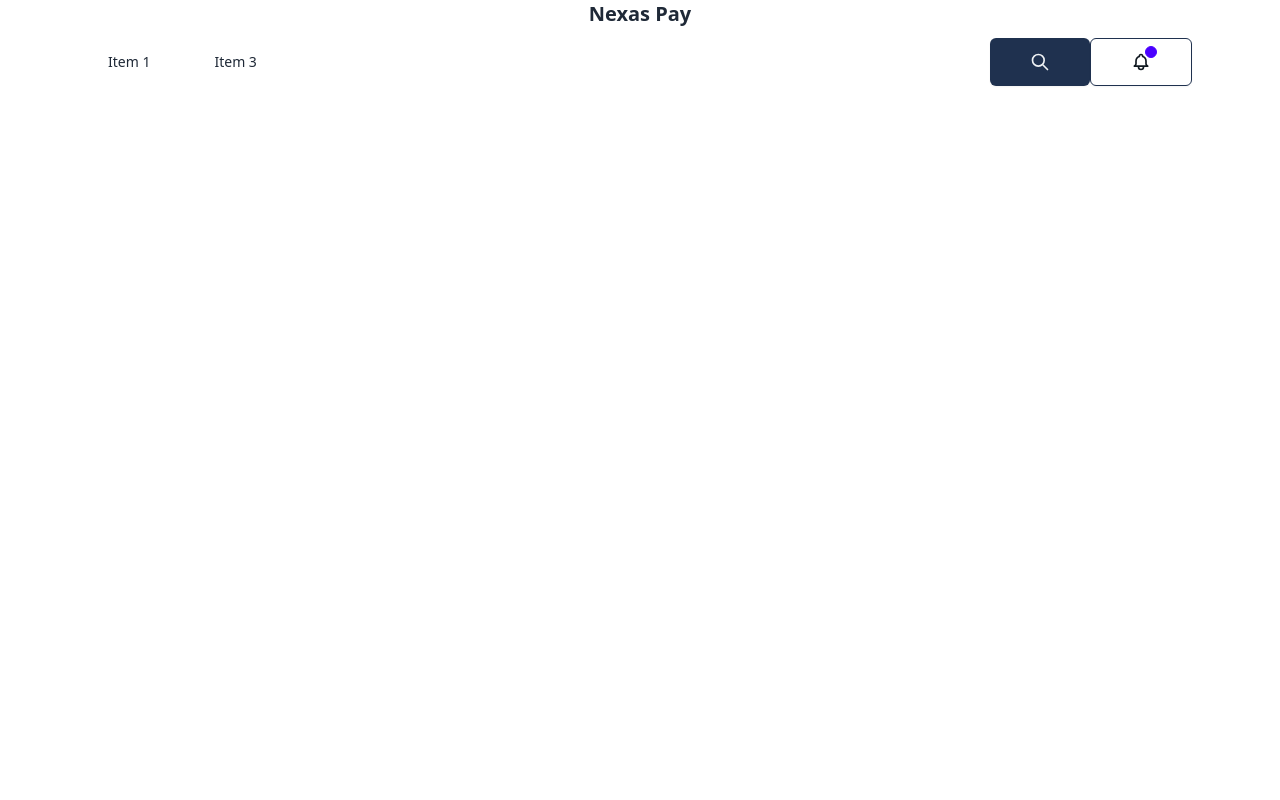
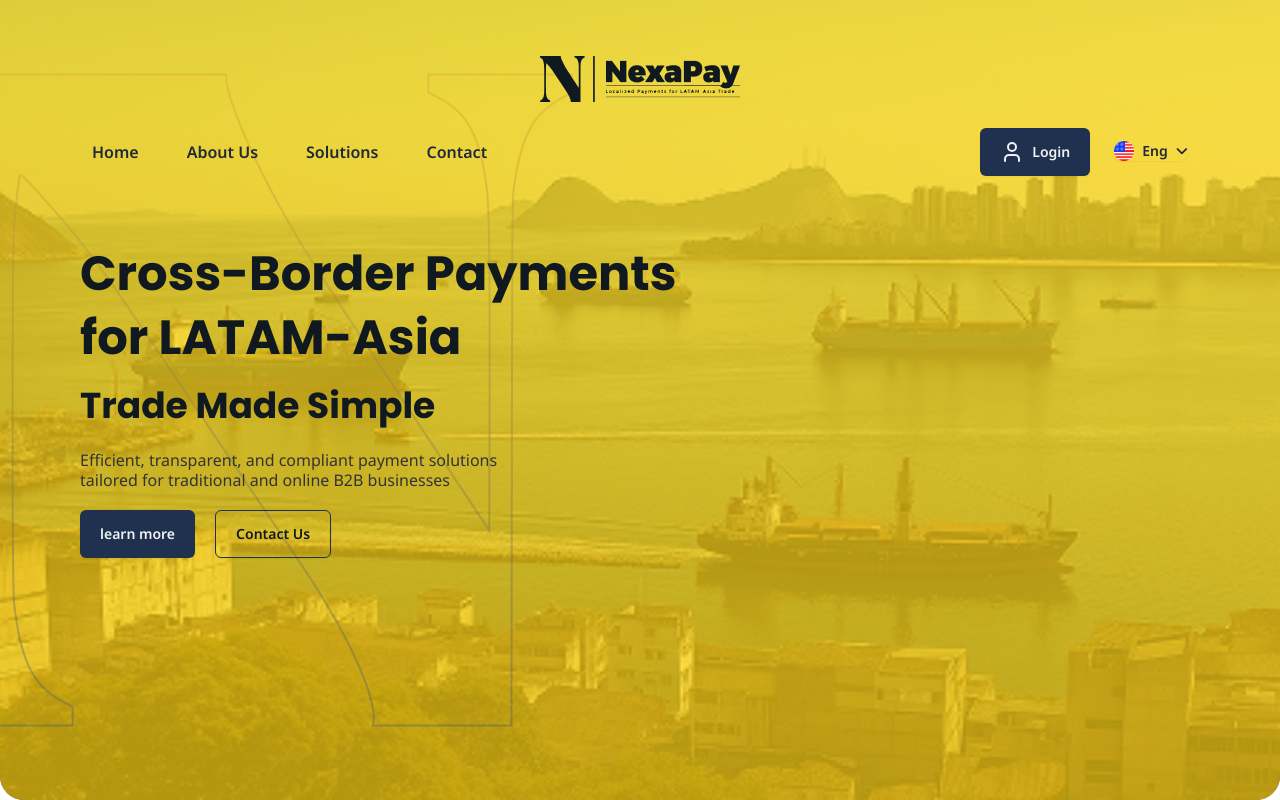
Before and after one commit to mahfuzahmedzisan/Nexapay-Landing, a website built with Vite: page index.html in a window 1280 px wide. Built offline with nearby package versions, Linux system fonts and the light colour scheme.

Commit message:
Header and Hero --done
Header and hero section are added in index page

```diff
--- a/index.html
+++ b/index.html
@@ -16,12 +16,12 @@
 
 <body>
 
-
-    <header>
+    <!-- Header Section -->
+    <header class="absolute bg-transparent top-14 z-50 left-0 w-full">
         <div class="container">
-            <div class="">
+            <div class="mb-3">
                 <div class="text-center">
-                    <a class="btn btn-ghost normal-case text-xl">Nexas Pay</a>
+                    <a class="btn btn-ghost normal-case text-xl"><img src="./src/images/Logo.png" alt="NexaPay"></a>
                 </div>
             </div>
             <div class="navbar">
@@ -35,7 +35,7 @@
                             </svg>
                         </div>
                         <ul tabindex="0"
-                            class="menu menu-sm dropdown-content bg-base-100 rounded-box z-[1] mt-3 w-52 p-2 shadow">
+                            class="menu menu-sm dropdown-content bg-light rounded-box z-[1] mt-3 w-52 p-2 shadow">
                             <li><a>Homepage</a></li>
                             <li><a>Portfolio</a></li>
                             <li><a>About</a></li>
@@ -44,36 +44,70 @@
                 </div>
                 <div class="flex-1 hidden md:flex">
                     <ul class="menu menu-horizontal px-1">
-                        <li><a href="">Item 1</a></li>
-                        <li>
-                            <a href=""></a>
+                        <li
+                            class="font-semibold text-paragraph-2 mr-12 last:mr-0 relative after:content-[''] after:absolute after:h-0.5 after:w-0 after:hover:w-full after:bg-dark after:top-full after:left-0 after:transition-all after:duration-300 after:ease-linear">
+                            <a class="p-0" href="home.html">Home</a>
                         </li>
-                        <li><a href="">Item 3</a></li>
+                        <li
+                            class="font-semibold text-paragraph-2 mr-12 last:mr-0 relative after:content-[''] after:absolute after:h-0.5 after:w-0 after:hover:w-full after:bg-dark after:top-full after:left-0 after:transition-all after:duration-300 after:ease-linear">
+                            <a class="p-0" href="about.html">About Us</a>
+                        </li>
+                        <li
+                            class="font-semibold text-paragraph-2 mr-12 last:mr-0 relative after:content-[''] after:absolute after:h-0.5 after:w-0 after:hover:w-full after:bg-dark after:top-full after:left-0 after:transition-all after:duration-300 after:ease-linear">
+                            <a class="p-0" href="solution.html">Solutions</a>
+                        </li>
+                        <li
+                            class="font-semibold text-paragraph-2 mr-12 last:mr-0 relative after:content-[''] after:absolute after:h-0.5 after:w-0 after:hover:w-full after:bg-dark after:top-full after:left-0 after:transition-all after:duration-300 after:ease-linear">
+                            <a class="p-0" href="contact.html">Contact</a>
+                        </li>
                     </ul>
                 </div>
-                <div class="flex-none">
-                    <button class="btn btn-primary">
-                        <svg xmlns="http://www.w3.org/2000/svg" class="h-5 w-5" fill="none" viewBox="0 0 24 24"
-                            stroke="currentColor">
-                            <path stroke-linecap="round" stroke-linejoin="round" stroke-width="2"
-                                d="M21 21l-6-6m2-5a7 7 0 11-14 0 7 7 0 0114 0z" />
-                        </svg>
-                    </button>
-                    <button class="btn btn-secondary">
-                        <div class="indicator">
-                            <svg xmlns="http://www.w3.org/2000/svg" class="h-5 w-5" fill="none" viewBox="0 0 24 24"
-                                stroke="currentColor">
-                                <path stroke-linecap="round" stroke-linejoin="round" stroke-width="2"
-                                    d="M15 17h5l-1.405-1.405A2.032 2.032 0 0118 14.158V11a6.002 6.002 0 00-4-5.659V5a2 2 0 10-4 0v.341C7.67 6.165 6 8.388 6 11v3.159c0 .538-.214 1.055-.595 1.436L4 17h5m6 0v1a3 3 0 11-6 0v-1m6 0H9" />
-                            </svg>
-                            <span class="badge badge-xs badge-primary indicator-item"></span>
+                <div class="flex-none flex gap-5">
+                    <a href="#" class="btn btn-primary px-3 lg:px-5 py-2 lg:py-3"><i data-lucide="user"></i>Login</a>
+                    <div class="dropdown dropdown-bottom dropdown-end">
+                        <div tabindex="0" role="button" class="btn bg-transparent m-1">
+                            <img class="avatar !w-5" src="./src/images/eng flag.png" alt="Flag">Eng <i
+                                class="fa-solid fa-angle-down"></i>
                         </div>
-                    </button>
+                        <ul tabindex="0" class="dropdown-content menu bg-light rounded-box z-[1] w-24 p-2 shadow">
+                            <li><a href=""><img class="avatar !w-5" src="./src/images/eng flag.png" alt="Flag">Eng</a>
+                            </li>
+                            <li><a href=""><img class="avatar !w-5" src="./src/images/eng flag.png" alt="Flag">Eng</a>
+                            </li>
+                        </ul>
+                    </div>
                 </div>
             </div>
 
         </div>
     </header>
+
+    <main>
+        <!-- Hero Section -->
+        <section
+            class="bg-cover bg-no-repeat bg-center relative after:content-[''] after:absolute after:h-full after:w-full after:bg-primary/70 after:top-0 after:left-0 after:z-[1] overflow-hidden rounded-b-3xl"
+            style="background-image: url('./src/images/Photo.jpg');">
+            <span class="absolute top-1/2 left-0 -translate-y-1/2 z-[2]"><img src="./src/images/N.png" alt=""></span>
+            <span class="absolute bottom-[10%] right-0  z-[2] hidden 2xl:block"><img src="./src/images/Screen.png"
+                    alt=""></span>
+            <div class="container relative z-[2] min-h-screen flex items-center">
+                <div class="w-3/5">
+                    <h1 class="text-heading-1 mb-3">Cross-Border Payments
+                        for LATAM-Asia</h1>
+                    <h2 class="text-heading-2">Trade Made Simple</h2>
+
+                    <p class="text-paragraph-2 mt-5 w-2/3">Efficient, transparent, and compliant payment solutions
+                        tailored for traditional and online B2B businesses</p>
+
+                    <div class="flex gap-5">
+                        <a href="#" class="btn btn-primary px-3 lg:px-5 py-2 lg:py-3 mt-5">learn more</a>
+                        <a href="#" class="btn btn-secondary px-3 lg:px-5 py-2 lg:py-3 mt-5">Contact Us</a>
+                    </div>
+                </div>
+            </div>
+        </section>
+    </main>
+
 
     <!-- Lucide icons Active -->
     <script>
--- a/src/css/global.css
+++ b/src/css/global.css
@@ -5,13 +5,18 @@
 @tailwind utilities;
 
 @layer components {
+
+  body{
+    @apply font-Noto-Sans;
+  }
+
   h1,
   h2,
   h3,
   h4,
   h5,
   h6 {
-    @apply font-bold text-dark;
+    @apply font-bold text-dark font-Poppins;
   }
   p{
     @apply text-text-dark;
@@ -26,10 +31,10 @@
   }
 
   .btn-primary {
-    @apply text-light bg-dark-gray hover:bg-dark transition-all duration-300 ease-linear px-10 min-h-12 rounded-md;
+    @apply text-light bg-dark-gray hover:bg-dark transition-all duration-300 ease-linear px-5 lg:px-10 min-h-6 lg:min-h-12 rounded-md;
   }
   .btn-secondary {
-    @apply text-dark bg-transparent hover:bg-dark-gray hover:text-light transition-all duration-300 ease-linear px-10 min-h-12 rounded-md border border-dark-gray;
+    @apply text-dark bg-transparent hover:bg-dark-gray hover:text-light transition-all duration-300 ease-linear px-5 lg:px-10 min-h-6 lg:min-h-12 rounded-md border border-dark-gray;
   }
 
 }
```
Also changed, not shown: src/images/N.png (added), src/images/Screen.png (added), src/images/eng flag.png (added).
